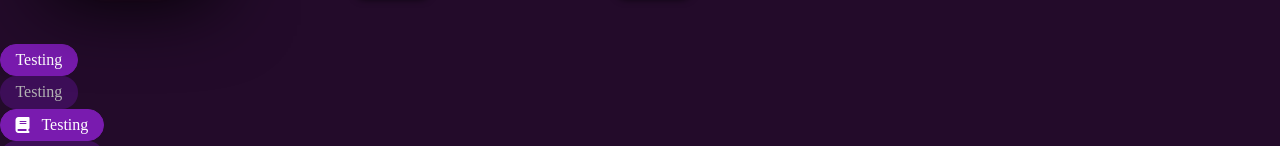
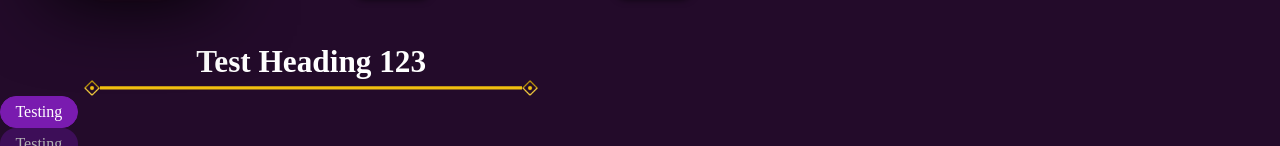
Before and after one commit to Anti5893/Swen261-Project-Alchemy-Alley, an Angular app in the folder estore-ui/: page /test in a window 1280 px wide. Shown: the part 365-511 px from the top of the page. Built offline with nearby package versions, Linux system fonts and the light colour scheme; a web font is replaced by a local one.

Commit message:
Added headings with underlines

```diff
--- a/estore-ui/src/app/test/test.component.html
+++ b/estore-ui/src/app/test/test.component.html
@@ -1,3 +1,4 @@
+<!-- Cards -->
 <div style="display: flex; flex-direction: row;">
   <div class="card-wrapper">
     <div class="card card-selected" style="--card-color: #8f1e1e; margin: 50px; display: inline-block">
@@ -48,11 +49,19 @@
   </div>
 </div>
 
+<!-- Headings -->
+<div class="heading" style="width: 33vw; margin-left: 100px">
+  <h3>Test Heading 123</h3>
+  <div class="underline"></div>
+</div>
+
+<!-- Buttons -->
 <button class="button">Testing</button>
 <button class="button" disabled>Testing</button>
 <button class="button"><i class="fa-solid fa-book"></i>Testing</button>
 <button class="button" disabled><i class="fa-solid fa-book"></i>Testing</button>
 
+<!-- Inputs -->
 <div class="input">
   <i class="fa-solid fa-user"></i>
   Username:
@@ -64,6 +73,7 @@
   <input type="password" placeholder="Enter Password">
 </div>
 
+<!-- Radios -->
 <form class="radio-parent">
   <label class="radio-child">
     <input type="radio" name="test" checked>
--- a/estore-ui/src/styles.css
+++ b/estore-ui/src/styles.css
@@ -536,3 +536,47 @@ img {
 		visibility: visible;
 	}
 }
+
+/* Headings */
+
+.heading {
+	display: flex;
+	flex-direction: column;
+	align-items: center;
+	justify-content: center;
+}
+
+.heading > .underline {
+	position: relative;
+	display: flex;
+	align-items: center;
+	justify-content: center;
+	height: 2vh;
+	width: 100%;
+	background-color: var(--accent);
+	clip-path: polygon(-2vh 0, 0 0, 0 40%,
+					   calc(100% + 1px) 40%, calc(100% + 1px) 0%, calc(100% + 2vh) 0%, calc(100% + 2vh) 100%, calc(100% + 1px) 100%, calc(100% + 1px) 60%,
+					   0% 60%, 0% 100%, -2vh 100%, -2vh 0);
+}
+
+.heading > .underline::before {
+	position: absolute;
+	content: '';
+	background-image: url('/assets/underline-side.png');
+	background-size: cover;
+	top: 0%;
+	left: -2vh;
+	width: 2vh;
+	height: 2vh;
+}
+
+.heading > .underline::after {
+	position: absolute;
+	content: '';
+	background-image: url('/assets/underline-side.png');
+	background-size: cover;
+	top: 0%;
+	right: -2vh;
+	width: 2vh;
+	height: 2vh;
+}
```
Also changed, not shown: estore-ui/src/assets/underline-middle.png (added), estore-ui/src/assets/underline-side.png (added).
